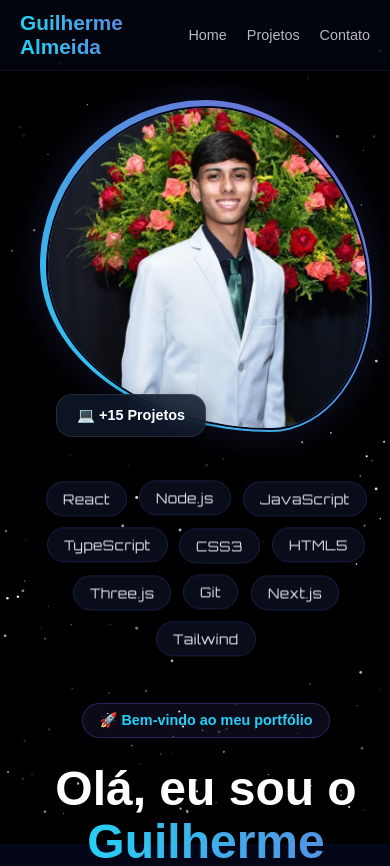
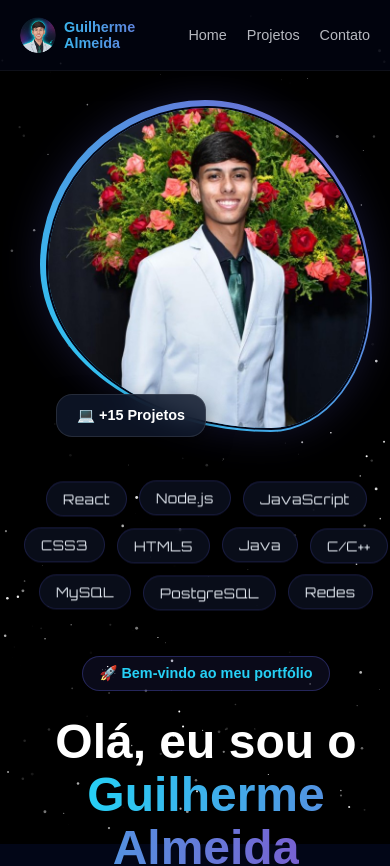
Before and after one commit to guialmeida10/guilherme-almeida-portfolio, a React (Vite) app: page / in a window 390 px wide. Shown: the top 866 px of the page. Built offline with nearby package versions, Linux system fonts and the light colour scheme.

Commit message:
Refactor code structure for improved readability and maintainability

```diff
--- a/index.html
+++ b/index.html
@@ -2,9 +2,9 @@
 <html lang="en">
   <head>
     <meta charset="UTF-8" />
-    <link rel="icon" type="image/svg+xml" href="/vite.svg" />
+    <link rel="icon" type="image/svg+xml" href="/src/assets/icon.png" />
     <meta name="viewport" content="width=device-width, initial-scale=1.0" />
-    <title>portfolio</title>
+    <title>Guilherme Almeida | Portfólio</title>
   </head>
   <body>
     <div id="root"></div>
--- a/src/components/Contact.jsx
+++ b/src/components/Contact.jsx
@@ -39,7 +39,7 @@ export default function Contact() {
           action="https://formspree.io/f/maqdvaaz"
           method="POST"
         >
-          <input type="hidden" name="_next" value="http://localhost:5173/" />
+          <input type="hidden" name="_next" value="https://guilherme-almeida-portfolio.vercel.app/" />
           <div className="input-group">
             {/* O Formspree usa o atributo 'name' para identificar os dados no e-mail */}
             <input type="text" name="name" placeholder="Seu nome" required />
--- a/src/components/Header.css
+++ b/src/components/Header.css
@@ -71,11 +71,22 @@
   -webkit-text-fill-color: transparent;
   cursor: pointer;
   transition: transform 0.3s ease;
+  display: inline-flex;
+  align-items: center;
+  gap: 8px;
 }
 
 .logo:hover {
   transform: scale(1.05);
   filter: drop-shadow(0 0 8px rgba(99, 102, 241, 0.3));
+}
+
+.logo img {
+  width: auto;
+  height: 46px;
+  border-radius: 50%;
+  transition: transform 0.3s ease;
+  vertical-align: middle;
 }
 
 @media (max-width: 768px) {
@@ -91,3 +102,12 @@
     font-size: 0.9rem;
   }
 }
+
+@media (max-width: 480px) {
+  .logo {
+    font-size: 0.9rem;
+  }
+  .logo img {
+    height: 36px;
+  }
+}
--- a/src/components/Header.jsx
+++ b/src/components/Header.jsx
@@ -1,5 +1,6 @@
 import { motion } from "framer-motion";
 import "./Header.css";
+import icon from "../assets/icon.png";
 export default function Header() {
   return (
     <motion.header
@@ -9,7 +10,7 @@ export default function Header() {
       transition={{ duration: 0.8, ease: "easeOut" }}
     >
       <div className="header-container">
-        <h2 className="logo">Guilherme Almeida</h2>
+        <h2 className="logo"><img src={icon} alt="Guilherme Almeida" />Guilherme Almeida</h2>
         <nav>
           <a href="#home">Home</a>
           <a href="#projects">Projetos</a>
--- a/src/pages/Home.jsx
+++ b/src/pages/Home.jsx
@@ -5,8 +5,8 @@ import { FaGithub, FaLinkedin, FaDownload } from "react-icons/fa";
 
 export default function Home() {
   const techs = [
-    "React", "Node.js", "JavaScript", "TypeScript", "CSS3", "HTML5",
-    "Three.js", "Git", "Next.js", "Tailwind"
+    "React", "Node.js", "JavaScript", "CSS3", "HTML5",
+    "Java", "C/C++", "MySQL", "PostgreSQL", "Redes"
   ];
 
   return (
@@ -83,7 +83,6 @@ export default function Home() {
             </motion.div>
           </div>
 
-          {/* LISTA DE TECNOLOGIAS (Debaixo da imagem) */}
           <div className="tech-list">
             {techs.map((tech, index) => (
               <motion.span
```
Also changed, not shown: src/assets/gui1.jpeg (deleted), src/assets/icon.png (added).
